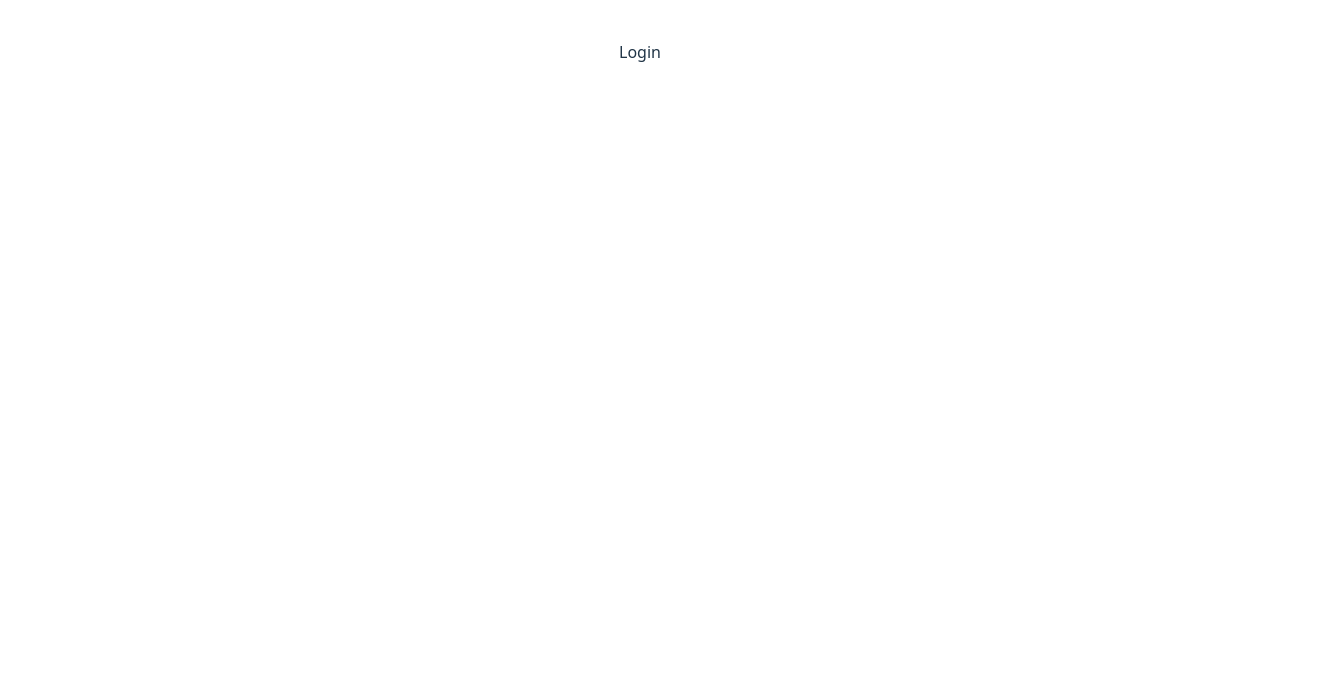
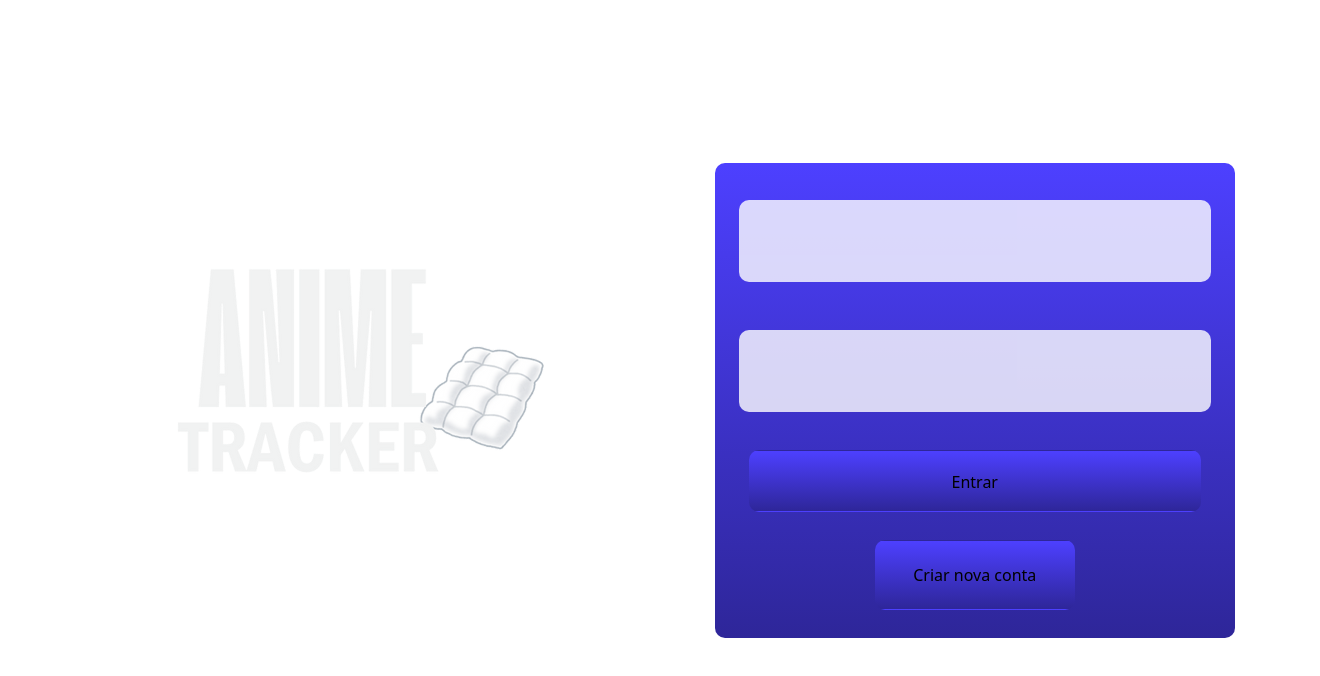
Before and after one commit to Jeff-Christian/crud-animes-tracker-list, a React (Vite) app in the folder FRONTEND/animeTrackerCrud/: page /login in a window 1280 px wide. Shown: the top 676 px of the page, 1320 px wide, since content can reach past the window. Built offline with nearby package versions, Linux system fonts and the light colour scheme.

Commit message:
creating login frontend page

```diff
--- /dev/null
+++ b/FRONTEND/animeTrackerCrud/src/Component/CSS/Login.css
@@ -0,0 +1,64 @@
+.box {
+  width: 100vw;
+  height: 90vh;
+  display: flex;
+  flex-direction: row;
+  align-items: center;
+  justify-content: space-around;
+  max-width: 1500px;
+}
+
+.box p {
+  color: #fff;
+  font-weight: 500;
+}
+
+.formLogin {
+  width: 520px;
+  height: 475px;
+  display: flex;
+  flex-wrap: wrap;
+  align-content: space-around;
+  align-items: center;
+  background: linear-gradient(#4d40ff, #2e2699);
+  border-radius: 10px;
+  font-size: 1em;
+  font-weight: 500;
+}
+
+.formLogin input {
+  width: 452px;
+  height: 62px;
+}
+
+.login {
+  width: 452px;
+  height: 62px;
+  border-radius: 10px;
+  border: 1px solid transparent;
+  padding: 20px;
+  font-size: 1em;
+  font-weight: 500;
+  font-family: inherit;
+  background: linear-gradient(#4d40ff, #2e2699);
+  cursor: pointer;
+  transition: border-color 0.25s;
+}
+
+.newaccount {
+  width: 200px;
+  height: 70px;
+  border-radius: 10px;
+  border: 1px solid transparent;
+  padding: 20px;
+  font-size: 1em;
+  font-weight: 500;
+  font-family: inherit;
+  background: linear-gradient(#4d40ff, #2e2699);
+  cursor: pointer;
+  transition: border-color 0.25s;
+}
+
+.formLogin button:hover {
+  border-color: #646cff;
+}
--- a/FRONTEND/animeTrackerCrud/src/Component/Routes/Login.jsx
+++ b/FRONTEND/animeTrackerCrud/src/Component/Routes/Login.jsx
@@ -1,7 +1,34 @@
 import React from "react";
+import "../CSS/Login.css";
+import logo from "../../assets/Images/LOGO BRANCO.png";
 
 function Login() {
-  return <div>Login</div>;
+  return (
+    <>
+      <div className="box">
+        <div>
+          <img src={logo} alt="logo anime Tracker List" />
+          <p>
+            Sua lista de animes salvas para
+            <br />
+            compartilhar com seus amigos.
+          </p>
+        </div>
+        <div>
+          <form action="" className="formLogin">
+            <input type="text" name="email" placeholder="Email" />
+            <input type="text" name="senha" placeholder="Senha" />
+            <button type="submit" className="login">
+              Entrar
+            </button>
+            <button type="submit" className="newaccount">
+              Criar nova conta
+            </button>
+          </form>
+        </div>
+      </div>
+    </>
+  );
 }
 
 export default Login;
```
